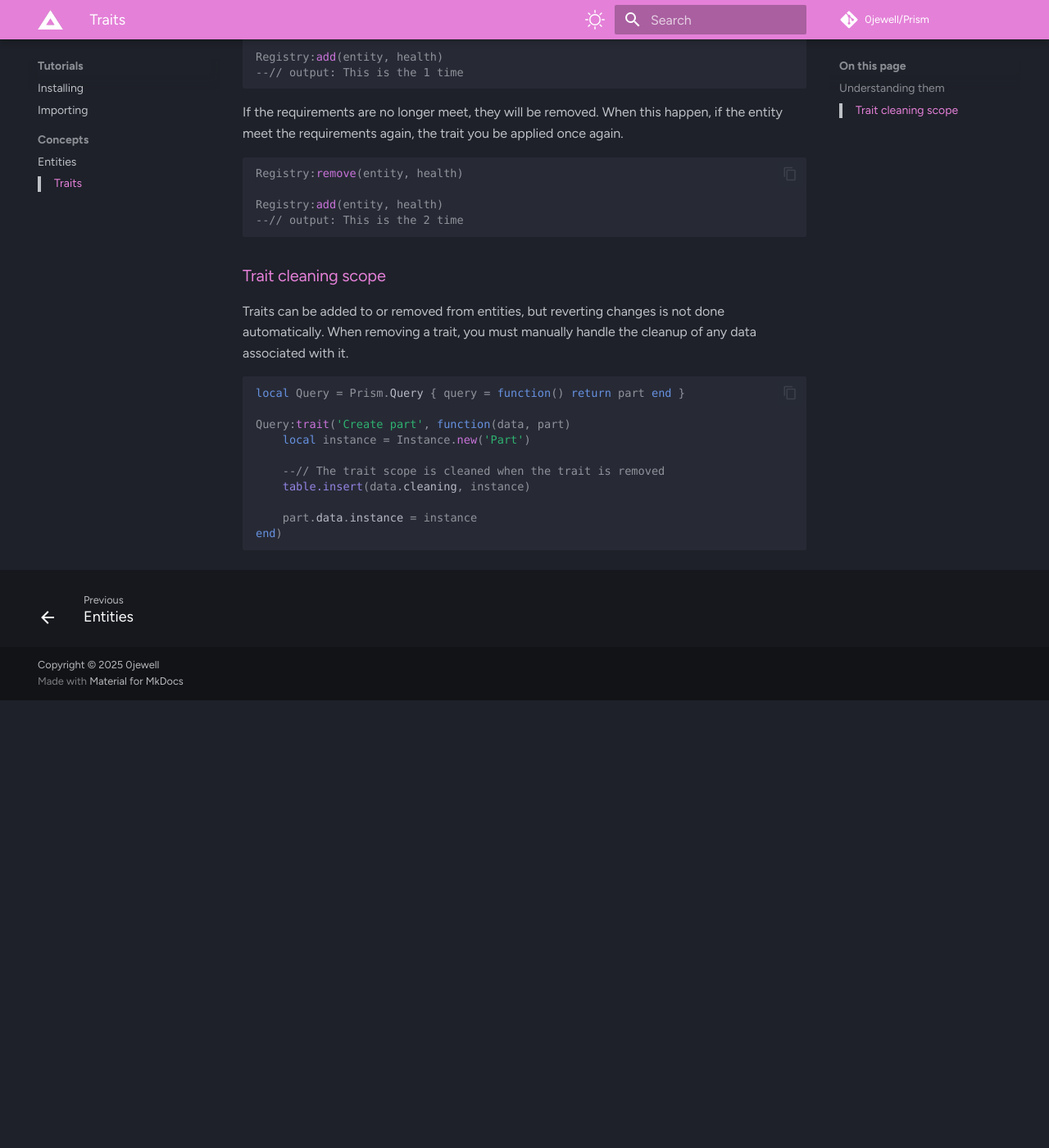
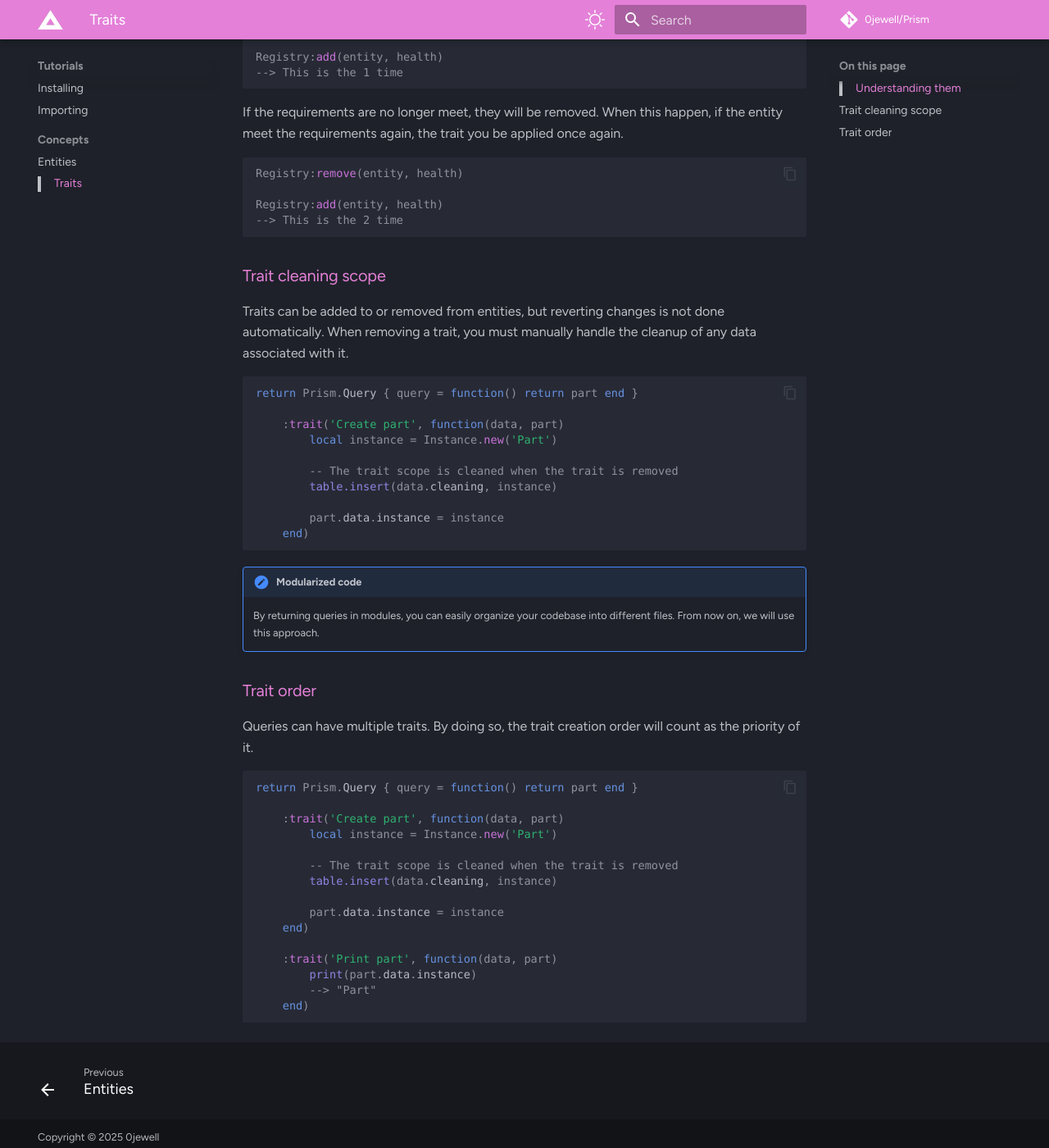
Before and after one commit to 0jewell/prism, an MkDocs documentation site: the page built from docs/Concepts/Traits.md, in a window 1280 px wide and 1400 px high, scrolled down 584 px. Shown: the whole window at 82% size. Built offline with MkDocs 1.6.1 and Material for MkDocs 9.7.7, drawn with Linux system fonts in a browser that asks for light colours; some web fonts are replaced; comment, search, counter and statistics services are not loaded; before the commit the page ends 1438 px from its top, so only the background shows below that.

Commit message:
Update Traits.md

````diff
--- a/docs/Concepts/Traits.md
+++ b/docs/Concepts/Traits.md
@@ -20,7 +20,7 @@ end)
 Registry:include { query }
 
 Registry:add(entity, health)
---// output: This is the 1 time
+--> This is the 1 time
 ```
 
 If the requirements are no longer meet, they will be removed. When this happen,
@@ -30,7 +30,7 @@ if the entity meet the requirements again, the trait you be applied once again.
 Registry:remove(entity, health)
 
 Registry:add(entity, health)
---// output: This is the 2 time
+--> This is the 2 time
 ```
 
 ### Trait cleaning scope
@@ -39,14 +39,39 @@ Traits can be added to or removed from entities, but reverting changes is not do
 When removing a trait, you must manually handle the cleanup of any data associated with it.
 
 ```lua
-local Query = Prism.Query { query = function() return part end }
+return Prism.Query { query = function() return part end }
 
-Query:trait('Create part', function(data, part)
-    local instance = Instance.new('Part')
+    :trait('Create part', function(data, part)
+        local instance = Instance.new('Part')
 
-    --// The trait scope is cleaned when the trait is removed
-    table.insert(data.cleaning, instance)
+        -- The trait scope is cleaned when the trait is removed
+        table.insert(data.cleaning, instance)
 
-    part.data.instance = instance
-end)
+        part.data.instance = instance
+    end)
 ```
+
+!!! note "Modularized code"
+    By returning queries in modules, you can easily organize your codebase into different files. From now on, we will use this approach.
+
+### Trait order
+
+Queries can have multiple traits. By doing so, the trait creation order will count as the priority of it.
+
+```lua
+return Prism.Query { query = function() return part end }
+
+    :trait('Create part', function(data, part)
+        local instance = Instance.new('Part')
+
+        -- The trait scope is cleaned when the trait is removed
+        table.insert(data.cleaning, instance)
+
+        part.data.instance = instance
+    end)
+
+    :trait('Print part', function(data, part)
+        print(part.data.instance)
+        --> "Part"
+    end)
+```
````
